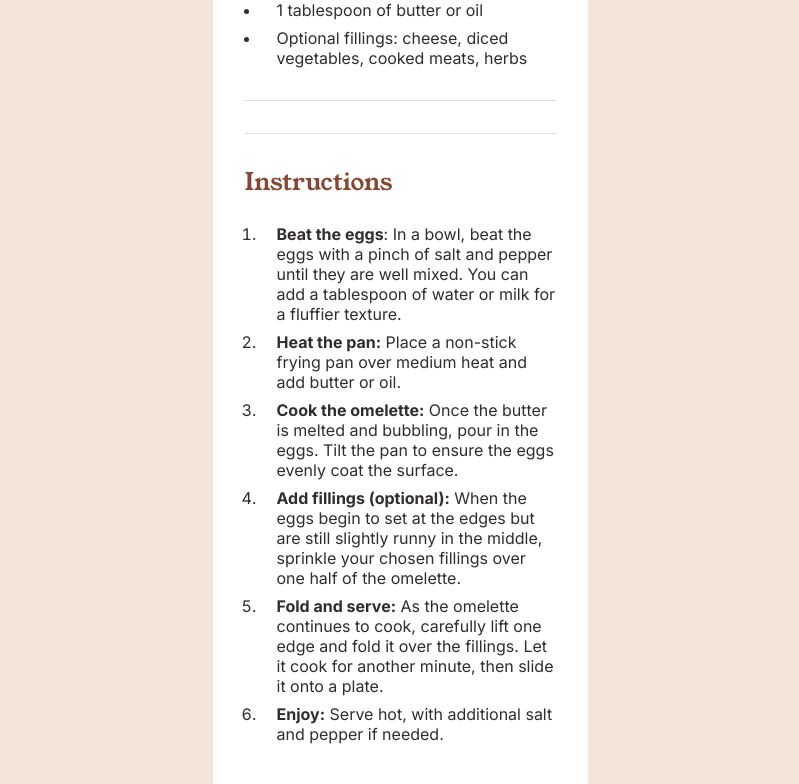
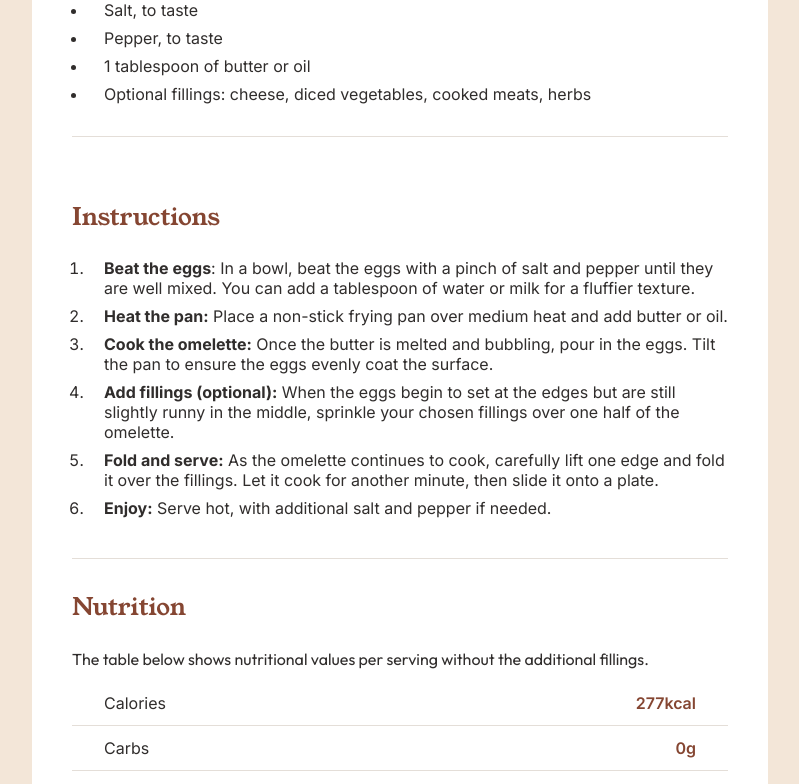
Before and after one commit to hakeem-jc/recipe-page, a Next.js app: page / in a window 1536 px wide. Shown: the part 940-1724 px from the top of the page, without its empty margins (368-1167 px from the left). Built offline with nearby package versions, Linux system fonts and the light colour scheme.

Commit message:
Make 1440px update for responsivess

```diff
--- a/app/page.module.css
+++ b/app/page.module.css
@@ -7,7 +7,7 @@
 
 .recipeContainer {
   background-color: white;
-  max-width: 375px;
+  width: 375px;
   border-radius: 8px;
   display: flex;
   flex-direction: column;
@@ -87,12 +87,36 @@
   font-weight: 600;
 }
 
-@media screen and (min-width: 375px) {
+@media screen and (min-width: 376px) {
+  .image, .main {
+    border-radius: 8px;
+  }
+}
+
+@media screen and (min-width: 1440px) {
   .image, .main {
     border-radius: 8px;
   }
 
+  .image {
+    height: 300px;
+    width: 656px;
+  }
+
   .recipeContainer {
     width: 736px;
+    padding-top: 40px;
+  }
+
+  .content {
+    width: 656px;
+  }
+
+  .instructionSection {
+    border-top: none;
+  }
+
+  .row {
+    justify-content: space-between;
   }
 }
```
